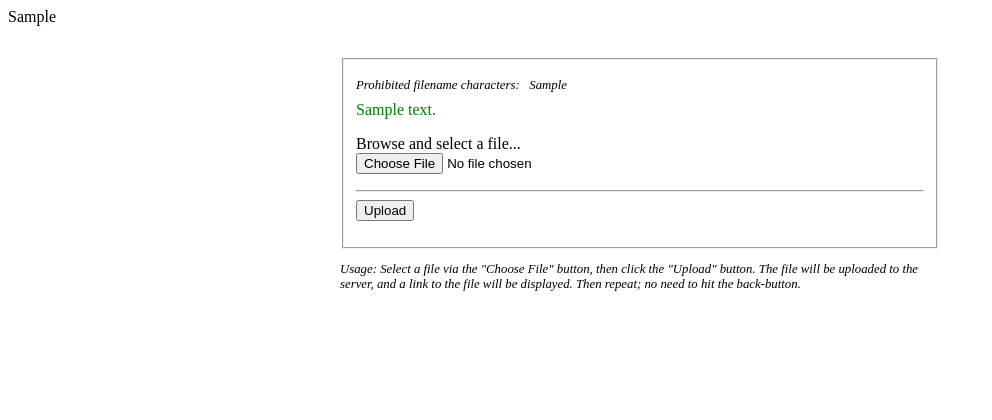
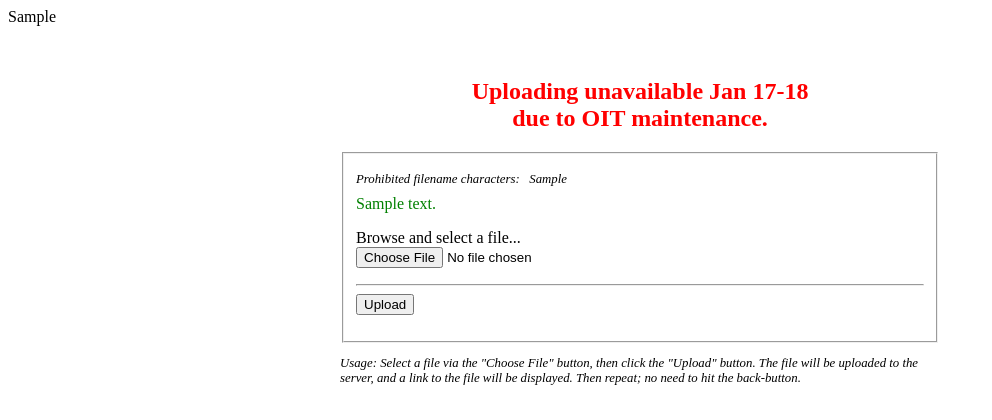
Before and after one commit to birkin/reserves_uploader, a Django app: template reserves_uploader_app/templates/single_file.html in a window 1280 px wide. Shown: the top 420 px of the page, without its empty margins (0-992 px from the left). Run offline with Django 3.2, Linux system fonts and the light colour scheme; the template is opened without the code that fills it: most values are stand-ins (such as "Sample title", 1, 10 or a date in 2020); parts of the project's set-up code (start-up, migrations or seed data) failed here and were passed over.

Commit message:
adds maintenance notice.

```diff
--- a/reserves_uploader_app/templates/single_file.html
+++ b/reserves_uploader_app/templates/single_file.html
@@ -24,6 +24,7 @@
         {{ pattern_header | safe }}
         <!-- PATTERN-LIBRARY-HEADER end -->
 		<div id="formbox" style="width: 600px; margin: auto;">
+            <h2 style="color:red;text-align:center;">Uploading unavailable Jan 17-18 <br/>due to OIT maintenance.</h2>
 			<fieldset name="Single File Upload">
                 <div id="prohibited_characters">
                     <p id="prohibited_paragraph"><em>Prohibited filename characters: &nbsp {{ prohibited_characters }}</em></p>
```
